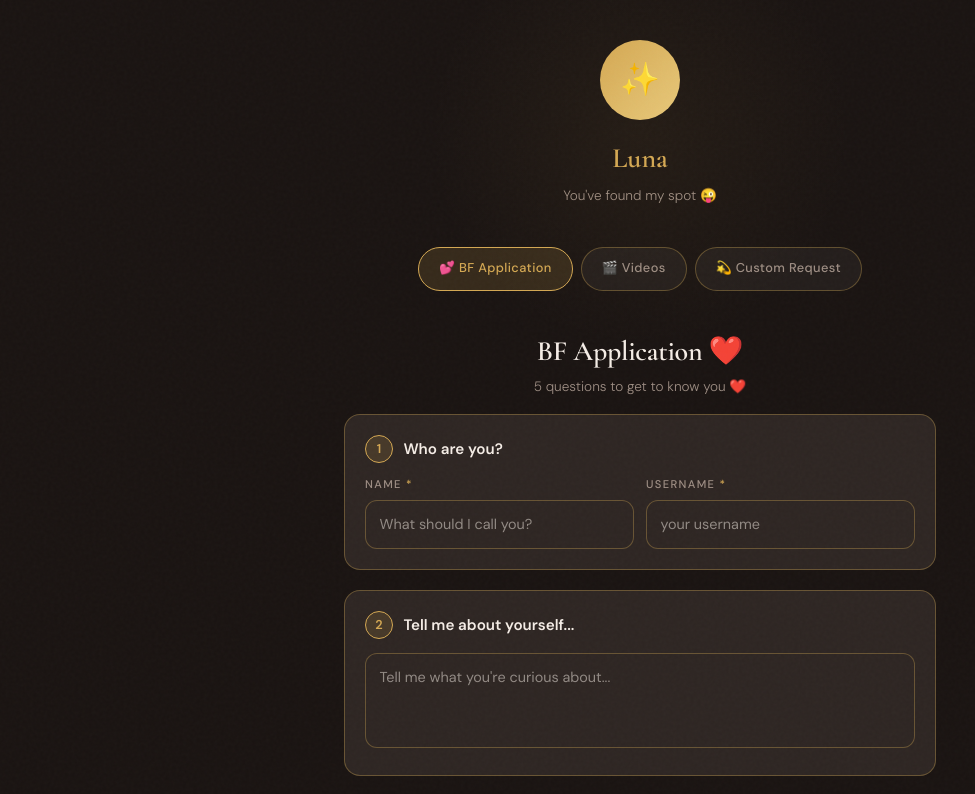
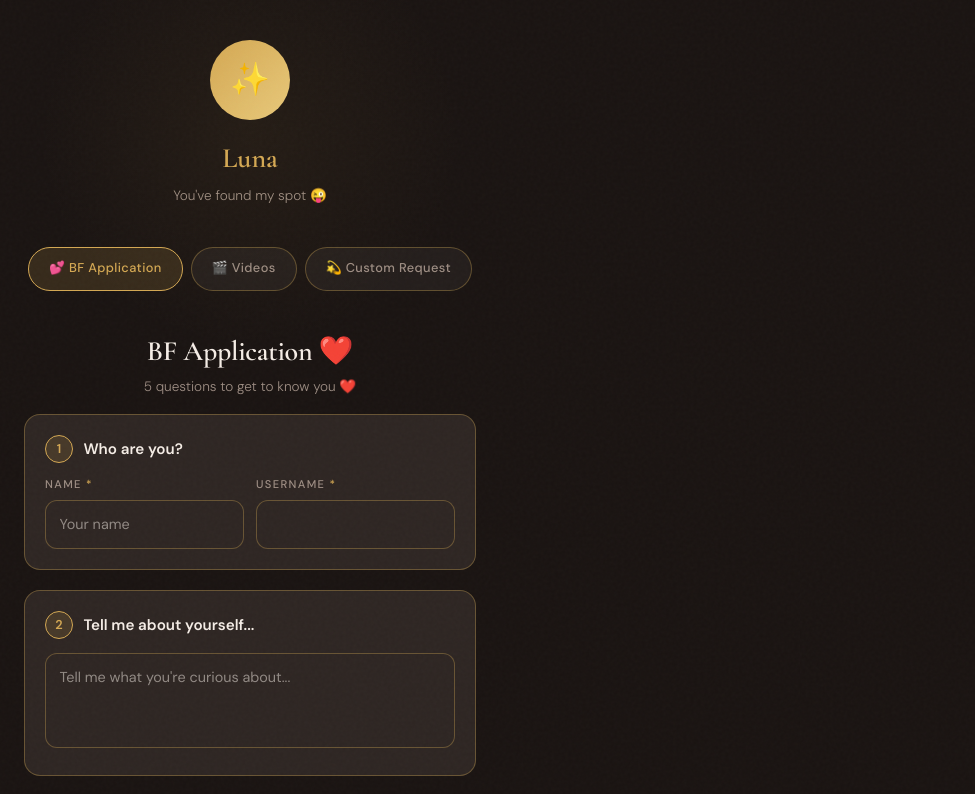
Before and after one commit to ALee11235/luna-info-page, a Next.js app: page / in a window 1280 px wide. Shown: the top 794 px of the page, without its empty margins (0-975 px from the left). Built offline with nearby package versions, Linux system fonts and the light colour scheme.

Commit message:
Updates: name placeholder, remove username placeholder, remove Pay Per View, mobile autofit/centering

```diff
--- a/src/app/globals.css
+++ b/src/app/globals.css
@@ -1,4 +1,9 @@
 @import "tailwindcss";
+
+/* Prevent horizontal overflow on mobile */
+html, body {
+  overflow-x: hidden;
+}
 
 /* ===== DESIGN TOKENS — Warm & Intimate ===== */
 :root {
@@ -169,7 +174,6 @@ h1, h2, h3, h4, h5, h6 {
   font-size: 0.85rem;
   color: var(--accent-primary);
   font-weight: 500;
-  max-width: 500px;
   width: calc(100% - 3rem);
 }
 .font-cormorant {
@@ -215,7 +219,8 @@ h1, h2, h3, h4, h5, h6 {
   top: -50%;
   left: 50%;
   transform: translateX(-50%);
-  width: 500px;
+  width: 100%;
+  max-width: 500px;
   height: 500px;
   background: radial-gradient(ellipse, rgba(212, 168, 83, 0.06) 0%, transparent 60%);
   pointer-events: none;
@@ -261,8 +266,6 @@ h1, h2, h3, h4, h5, h6 {
   overflow-x: auto;
   -webkit-overflow-scrolling: touch;
   scrollbar-width: none;
-  max-width: 500px;
-  margin: 0 auto;
   width: 100%;
 }
 
@@ -298,8 +301,6 @@ h1, h2, h3, h4, h5, h6 {
 .panel {
   display: none;
   padding: 0.25rem 1.5rem calc(1.5rem + 80px) 1.5rem;
-  max-width: 500px;
-  margin: 0 auto;
   width: 100%;
 }
 
--- a/src/app/page.tsx
+++ b/src/app/page.tsx
@@ -96,7 +96,7 @@ export default function Home() {
   ];
 
   return (
-    <div className="min-h-screen flex flex-col pb-[56px] md:pb-0">
+    <div className="min-h-screen flex flex-col pb-[56px] md:pb-0 max-w-[500px] mx-auto w-full">
       {/* PROFILE HEADER */}
       <div className="profile-header">
         <div className="avatar" aria-hidden="true">✨</div>
@@ -220,7 +220,7 @@ function BfApplicationPanel() {
                 id="q-name"
                 type="text"
                 className={`form-input ${errors.name ? "input-error" : ""}`}
-                placeholder="What should I call you?"
+                placeholder="Your name"
                 value={form.name}
                 onChange={(e) => set("name", e.target.value)}
                 aria-invalid={!!errors.name}
@@ -234,7 +234,7 @@ function BfApplicationPanel() {
                 id="q-username"
                 type="text"
                 className={`form-input ${errors.username ? "input-error" : ""}`}
-                placeholder="your username"
+                placeholder=""
                 value={form.username}
                 onChange={(e) => set("username", e.target.value)}
                 aria-invalid={!!errors.username}
@@ -326,7 +326,6 @@ function VideosPanel() {
   return (
     <div className="panel active">
       <div className="panel-header">
-        <div className="label">Pay Per View</div>
         <h2 className="font-cormorant">Exclusive Videos</h2>
       </div>
 
@@ -460,7 +459,7 @@ function CustomRequestPanel() {
               id="cr-username"
               type="text"
               className={`form-input ${errors.username ? "input-error" : ""}`}
-              placeholder="your username"
+              placeholder=""
               value={username}
               onChange={(e) => { setUsername(e.target.value); if (errors.username) setErrors((er) => { const n = { ...er }; delete n.username; return n; }); }}
               aria-invalid={!!errors.username}
```
